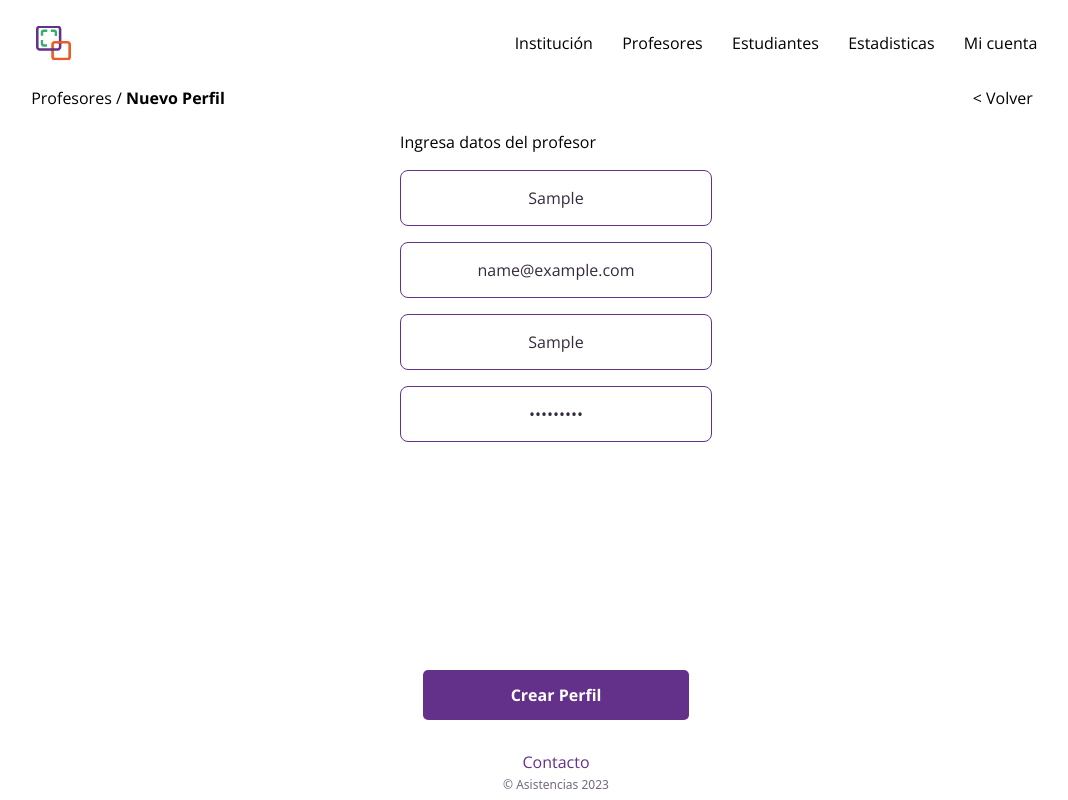
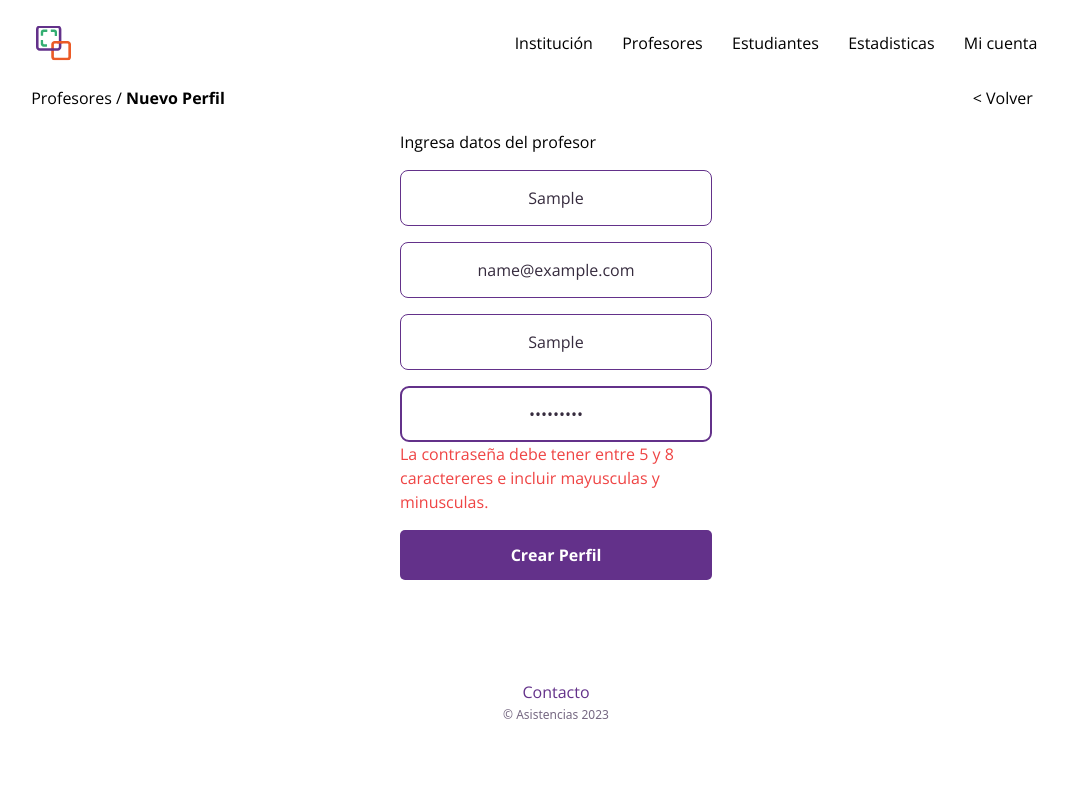
Before and after one commit to sync-ideas/project-frontend, a Next.js app: page /nuevo-profesor in a window 1280 px wide. Both pictures are taken after typing "Sample", "name@example.com", "Sample", "Sample123" into the empty fields and a click on the button "Crear Perfil". Shown: the whole page, without its empty margins (84-1152 px from the left). Built offline with nearby package versions, Linux system fonts and the light colour scheme.

Commit message:
validtions added

```diff
--- a/src/app/components/InputProfesor.tsx
+++ b/src/app/components/InputProfesor.tsx
@@ -3,6 +3,8 @@ import React, { useState } from "react";
 import eyeOpen from "../../../public/assets/images/eyeOpen.svg";
 import eyeClose from "../../../public/assets/images/eyeClose.svg";
 import Image from "next/image";
+import { FieldError } from "react-hook-form";
+import { error } from "console";
 
 interface InputProfesorProps {
   id: string;
@@ -13,6 +15,7 @@ interface InputProfesorProps {
     value: string;
   };
   type?: string;
+  error: FieldError | undefined;
 }
 
 const InputProfesor: React.FC<InputProfesorProps> = ({
@@ -20,6 +23,7 @@ const InputProfesor: React.FC<InputProfesorProps> = ({
   placeholder,
   field,
   type,
+  error,
 }) => {
   return (
     <div className="flex flex-col">
@@ -30,6 +34,7 @@ const InputProfesor: React.FC<InputProfesorProps> = ({
         placeholder={placeholder}
         type={type}
       />
+      {error && <p className="text-red-500">{error.message}</p>}
     </div>
   );
 };
--- a/src/app/components/ProfForm.tsx
+++ b/src/app/components/ProfForm.tsx
@@ -12,71 +12,103 @@ interface FormData {
 }
 
 const ProfForm = () => {
-  const { control, handleSubmit } = useForm<FormData>();
+  const {
+    control,
+    handleSubmit,
+    formState: { errors },
+  } = useForm<FormData>();
 
   const submitForm = (formData: FormData) => {
     console.log(formData);
   };
+  const passPattern = /^(?=.*[a-z])(?=.*[A-Z])(?=.*d).{6,7}$/;
 
   return (
     <form
       onSubmit={handleSubmit(submitForm)}
-      className="my-5 flex relative flex-col gap-4 h-[75%] w-full items-center md:mx-auto xl:w-[312px]"
+      className="my-5 flex relative flex-col gap-4 w-full items-center md:mx-auto xl:w-[312px]"
     >
       <h3 className="text-left w-[85%] md:text-center xl:text-left xl:w-[100%]">
         Ingresa datos del profesor
       </h3>
-      <div className="flex flex-col gap-4 w-[85%] md:w-[50%] md:mx-auto xl:w-full">
+      <div className="flex flex-col gap-4 w-[85%] h-full md:w-[50%] md:mx-auto xl:w-full">
         <Controller
           name="name"
           control={control}
+          rules={{
+            required: true,
+            minLength: {
+              value: 4,
+              message: "Nombre debe contener más de 3 caracteres",
+            },
+          }}
           render={({ field }) => (
             <InputProfesor
               field={field}
               placeholder="Nombre"
               type="text"
               id="name"
+              error={errors.name}
             />
           )}
         />
         <Controller
           name="mail"
           control={control}
+          rules={{ required: "Este campo es obligatorio" }}
           render={({ field }) => (
             <InputProfesor
               field={field}
               placeholder="E-mail"
               type="email"
               id="email"
+              error={errors.mail}
             />
           )}
         />
         <Controller
           name="username"
           control={control}
+          rules={{
+            required: true,
+            minLength: {
+              value: 5,
+              message: "Nombre de usuario debe contener más de 5 caracteres",
+            },
+          }}
           render={({ field }) => (
             <InputProfesor
               field={field}
               placeholder="Nombre de Usuario"
               type="text"
               id="username"
+              error={errors.username}
             />
           )}
         />
         <Controller
           name="password"
           control={control}
+          rules={{
+            required: true,
+            pattern: {
+              value: passPattern,
+              message:
+                "La contraseña debe tener entre 5 y 8 caractereres e incluir mayusculas y minusculas.",
+            },
+          }}
           render={({ field }) => (
             <InputProfesor
               field={field}
               placeholder="Contraseña"
               type="password"
               id="pass"
+              error={errors.password}
             />
           )}
         />
       </div>
-      <div className="absolute bottom-0 w-[85%] xl:self-center">
+      <div className="w-[85%] md:w-[50%] xl:w-full xl:self-center">
         <Button text="Crear Perfil" isCompleted />
       </div>
     </form>
```
